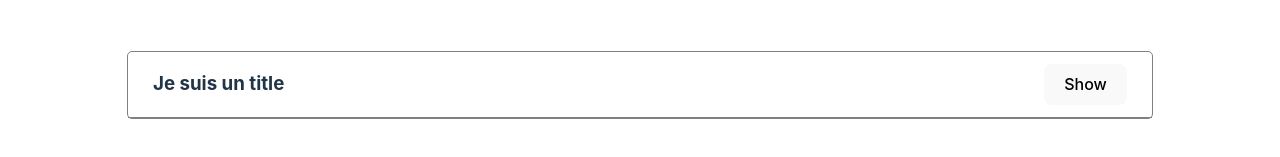
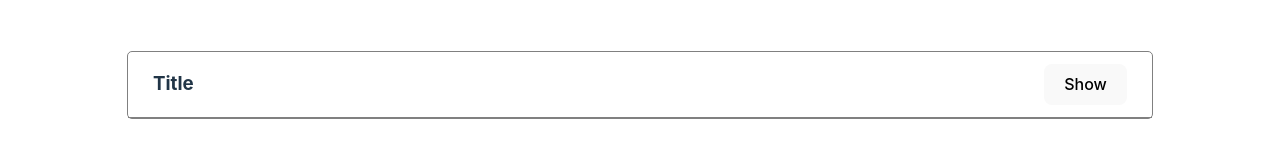
Before and after one commit to SofianePean/react-vitest-test, a React (Vite) app: page / in a window 1280 px wide. Shown: the part 315-472 px from the top of the page. Built offline with nearby package versions, Linux system fonts and the light colour scheme.

Commit message:
feat: test pipeline failed

```diff
--- a/src/App.tsx
+++ b/src/App.tsx
@@ -4,8 +4,8 @@ import { Accordion } from "./components/Accordion/Accordion";
 function App() {
   return (
     <div className="App">
-      <Accordion title="Je suis un title">
-        <div>Je suis un enfant</div>
+      <Accordion title="Title">
+        <div>Children</div>
       </Accordion>
     </div>
   );
```
